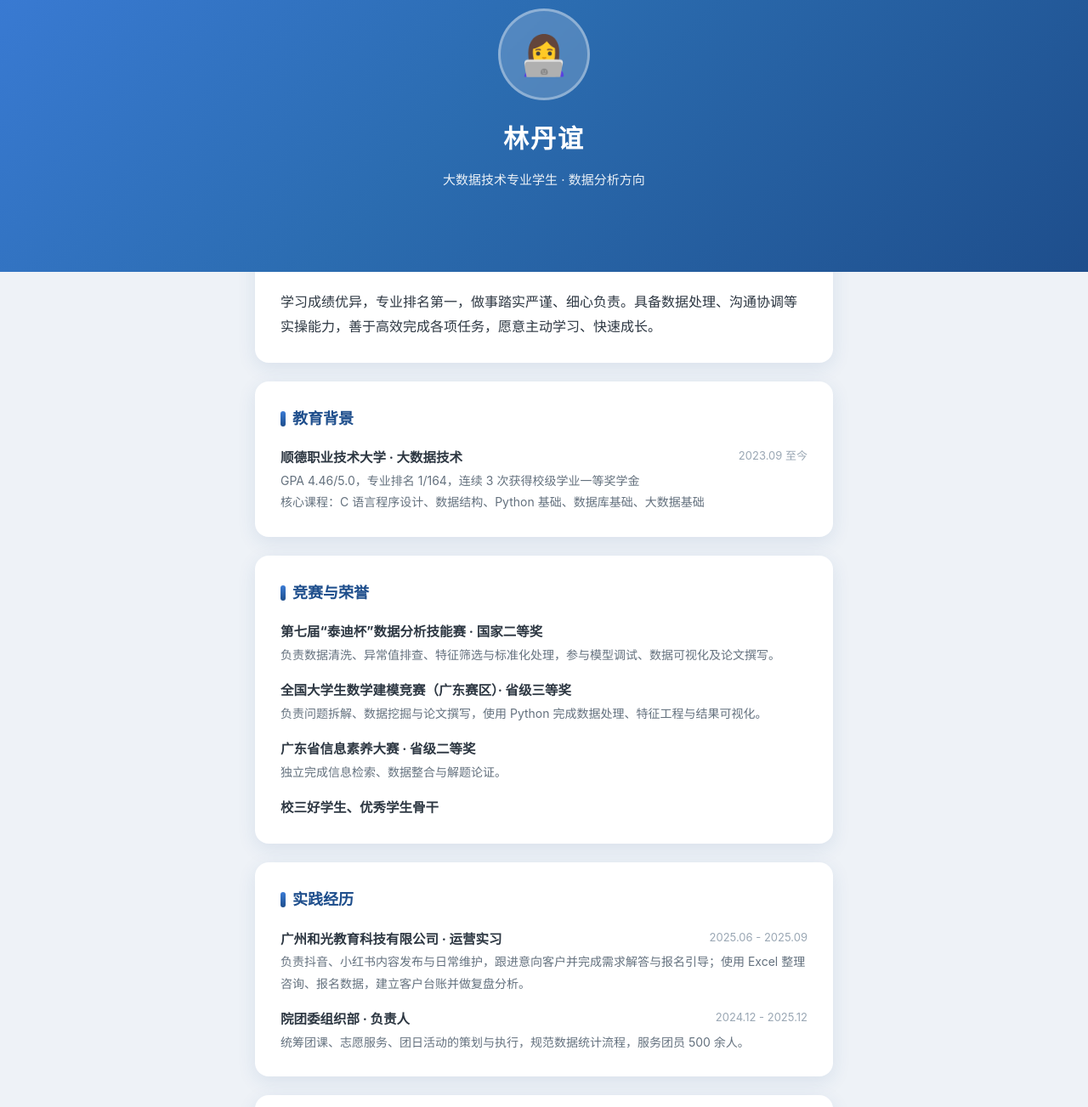
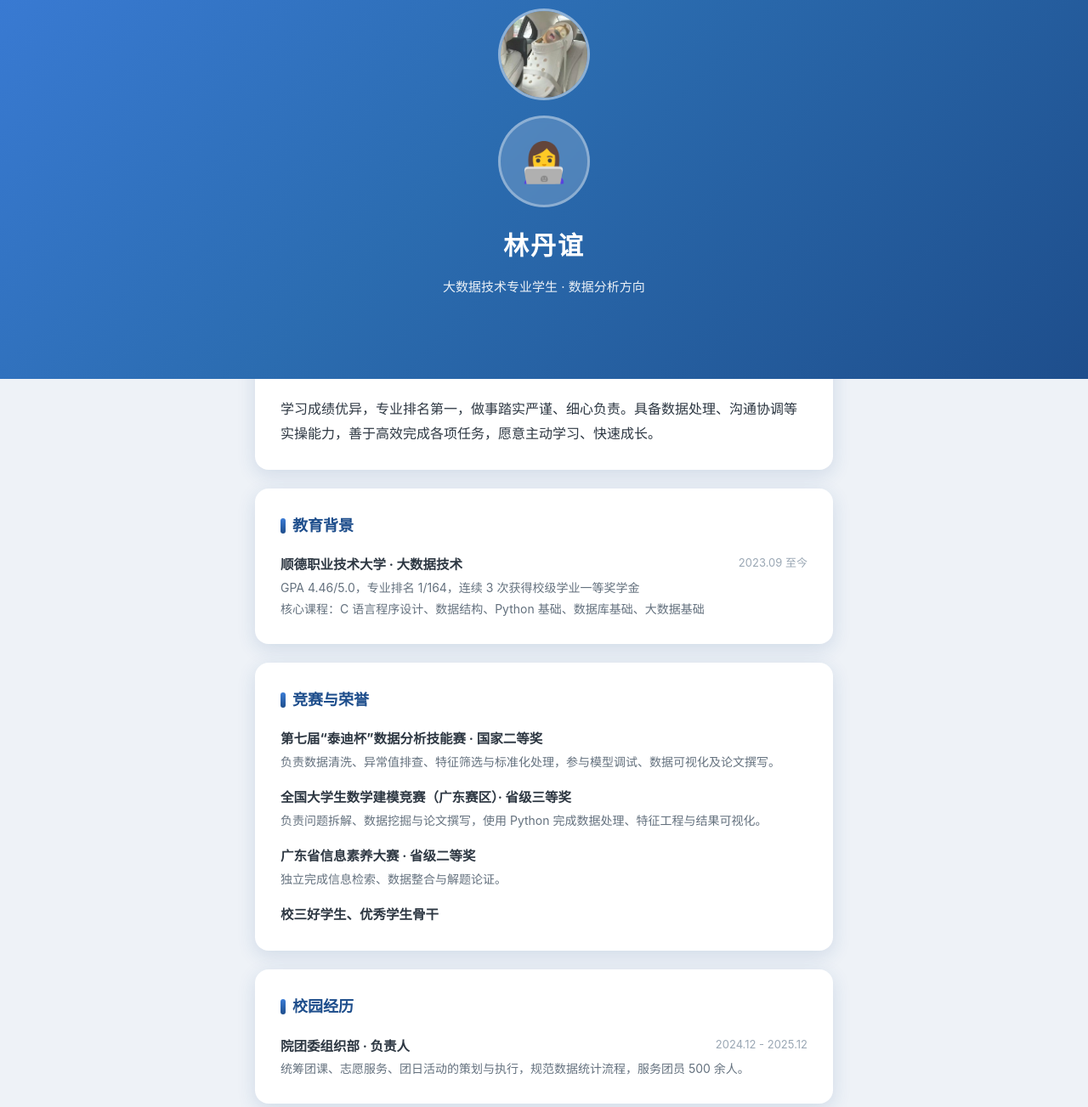
Before and after one commit to ldy850/ldy850.github.io, a plain HTML site: page index.html in a window 1280 px wide. Shown: the part 60-1363 px from the top of the page at 85% size. Drawn offline with Linux system fonts and the light colour scheme.

Commit message:
更换头像

```diff
--- a/index.html
+++ b/index.html
@@ -23,6 +23,7 @@
       display: flex; align-items: center; justify-content: center;
       font-size: 46px; margin: 0 auto 18px;
       backdrop-filter: blur(4px);
+      overflow: hidden;
     }
     .hero h1 { font-size: 30px; letter-spacing: 2px; margin-bottom: 8px; }
     .hero p.sub { opacity: .9; font-size: 15px; }
@@ -31,10 +32,8 @@
     .wrap { max-width: 720px; margin: -55px auto 50px; padding: 0 20px; }
     .card {
       background: #fff; border-radius: 16px; padding: 28px 30px;
-      margin-bottom: 22px; box-shadow: 0 6px 22px rgba(30, 78, 140, .10);
-      transition: transform .2s ease, box-shadow .2s ease;
+      margin-bottom: 22px; box-shadow: 0 6px 22px rgba(30, 78, 140, .14);
     }
-    .card:hover { transform: translateY(-3px); box-shadow: 0 10px 28px rgba(30, 78, 140, .16); }
 
     .card h2 {
       font-size: 18px; color: #1e4e8c; margin-bottom: 16px;
@@ -77,6 +76,8 @@
 <body>
 
   <div class="hero">
+    <!-- 换头像：把下面一行换成并把照片放进同一文件夹、命名 avatar.jpg -->
+         <div class="avatar"><img src="avatar.jpg" style="width:100%;height:100%;object-fit:cover;"></div>
     <div class="avatar">👩‍💻</div>
     <h1>林丹谊</h1>
     <p class="sub">大数据技术专业学生 · 数据分析方向</p>
@@ -121,14 +122,7 @@
     </div>
 
     <div class="card">
-      <h2>实践经历</h2>
-      <div class="item">
-        <div class="top">
-          <h3>广州和光教育科技有限公司 · 运营实习</h3>
-          <span class="time">2025.06 - 2025.09</span>
-        </div>
-        <p>负责抖音、小红书内容发布与日常维护，跟进意向客户并完成需求解答与报名引导；使用 Excel 整理咨询、报名数据，建立客户台账并做复盘分析。</p>
-      </div>
+      <h2>校园经历</h2>
       <div class="item">
         <div class="top">
           <h3>院团委组织部 · 负责人</h3>
```
Also changed, not shown: avatar.jpg (added).
